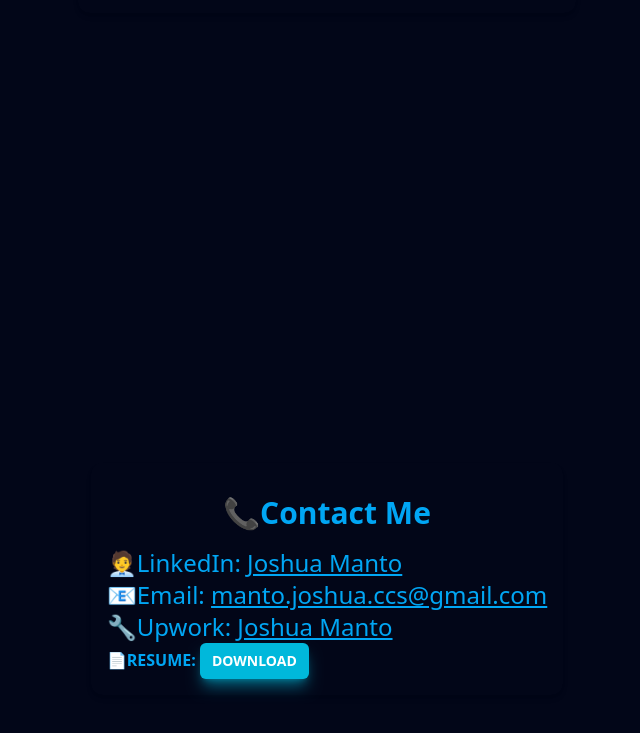
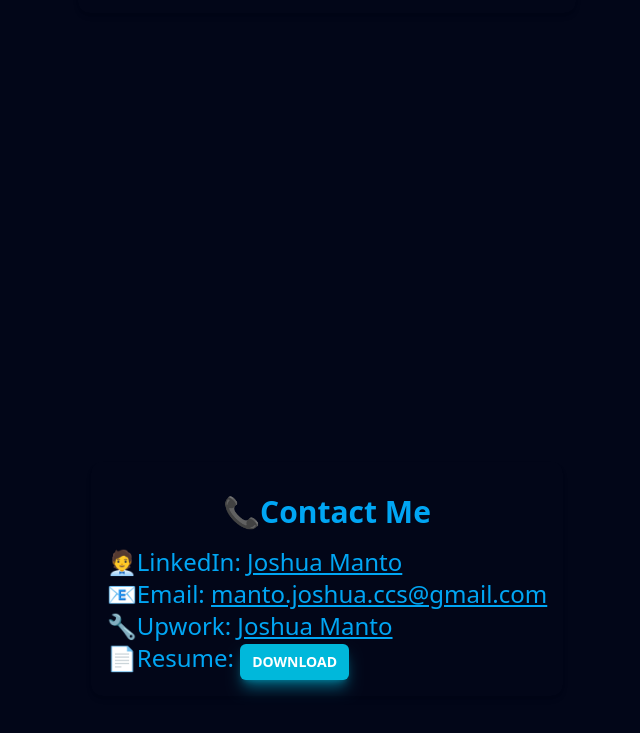
Before and after one commit to mantojoshua/mantojoshua.github.io, a website: page index.html in a window 1280 px wide. Shown: the part 3089-3822 px from the top of the page, without its empty margins (313-953 px from the left). Drawn offline with Linux system fonts and the light colour scheme; a script that the page names is missing.

Commit message:
UX improvements

```diff
--- a/index.html
+++ b/index.html
@@ -259,9 +259,9 @@
             target="_blank"
             ><u>Joshua Manto</u></a
           >
-        </h3 class="text-2xl">
+        </h3>
 
-        <h3><b>📄RESUME:</b> <a href="files/Manto_Joshua_CV.pdf" download><button class="rounded-md bg-cyan-500 px-3 py-2 text-sm font-semibold text-white shadow-lg shadow-cyan-500/50 focus:outline-none transition delay-150 duration-300 ease-in-out hover:-translate-y-1 hover:scale-110 hover:bg-indigo-500">DOWNLOAD</button></a></h3>
+        <h3 class="text-2xl">📄Resume: <a href="files/Manto_Joshua_CV.pdf" download><button class="rounded-md bg-cyan-500 px-3 py-2 text-sm font-semibold text-white shadow-lg shadow-cyan-500/50 focus:outline-none transition delay-150 duration-300 ease-in-out hover:-translate-y-1 hover:scale-110 hover:bg-indigo-500">DOWNLOAD</button></a></h3>
       </div>
     </div>
   </section>
```
